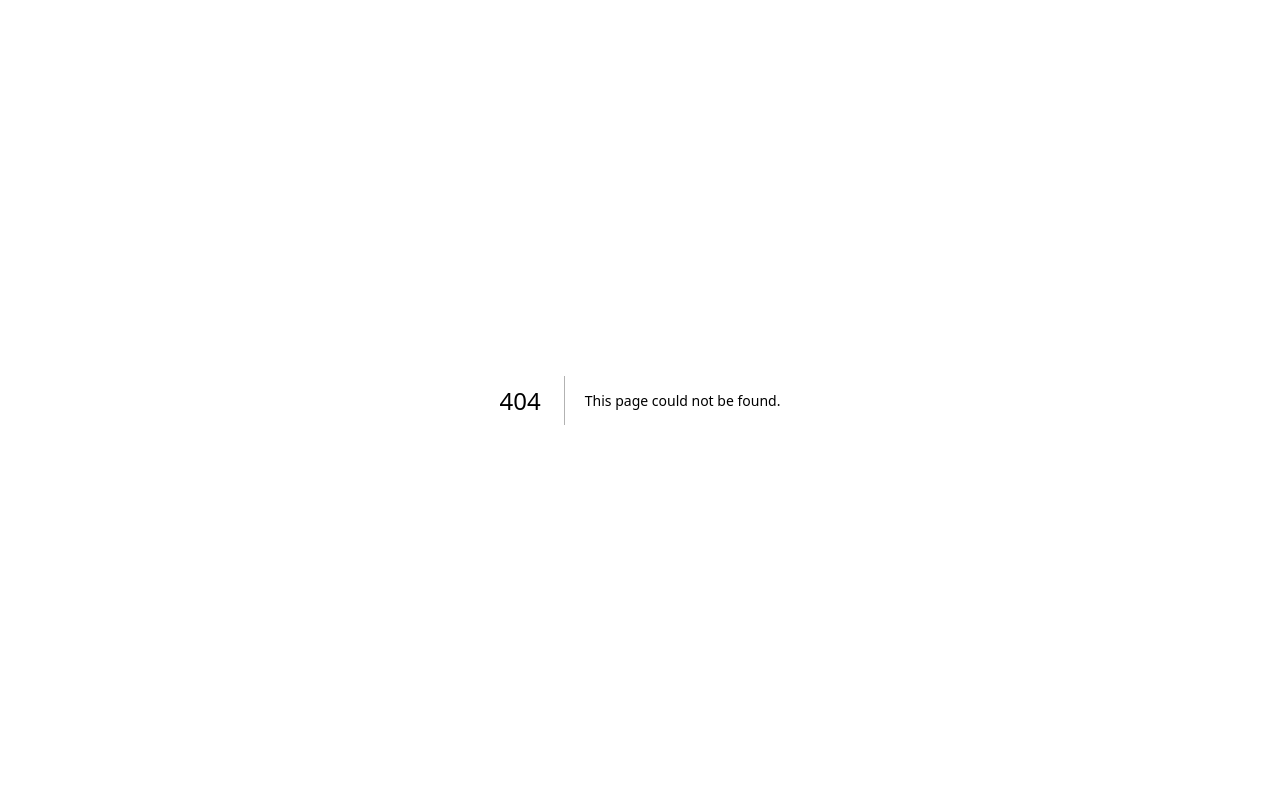
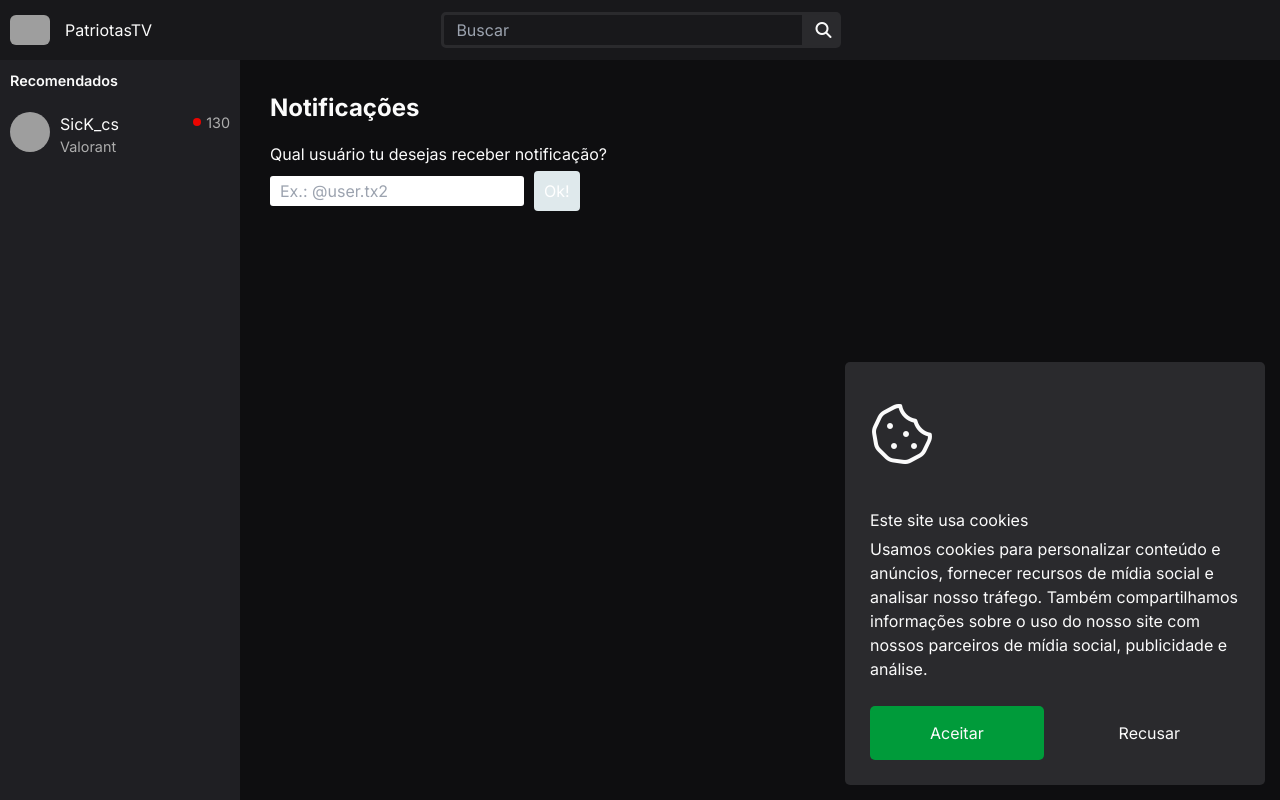
Before and after one commit to wchar-t/projeto-es-2023-01, a Next.js app in the folder web/: page /notificate in a window 1280 px wide. Before the commit this address had no page. Built offline with nearby package versions, Linux system fonts and the light colour scheme; grey boxes are pictures that could not be loaded.

Commit message:
ft: notificações

```diff
--- /dev/null
+++ b/web/components/Notificate/index.tsx
@@ -0,0 +1,40 @@
+import Link from "next/link";
+import React, { useState, ChangeEvent } from 'react';
+
+const notificateComp: React.FC = () => {
+    const [usuario, usuarioid] = useState<string>('');
+
+    const input_change = (event: ChangeEvent<HTMLInputElement>) => {
+        usuarioid(event.target.value);
+    };
+
+    return (
+        <div>
+            <input type="text"
+                id="usuario"
+                placeholder="Ex.: @user.tx2"
+                style={{
+                    height: '25px',
+                    marginRight: '10px',
+                    marginTop: '10px',
+                    padding: '15px 10px',
+                    color: '#ccc',
+                    borderRadius: '3px'
+                }}
+                value={usuario}
+                onChange={input_change} />
+            <button style={{
+                borderRadius: '4px',
+                outline: 'None',
+                cursor: 'pointer',
+                padding: '8px 10px',
+                backgroundColor: '#DFE9EC',
+                color: '#fff'
+            }}>
+                Ok!
+            </button>
+        </div>
+    );
+};
+
+export default notificateComp;
--- a/web/package.json
+++ b/web/package.json
@@ -14,7 +14,7 @@
     "@types/react-dom": "18.2.1",
     "eslint": "^8.39.0",
     "eslint-config-next": "13.3.1",
-    "next": "13.3.1",
+    "next": "^13.3.1",
     "react": "18.2.0",
     "react-dom": "18.2.0",
     "typescript": "5.0.4"
--- /dev/null
+++ b/web/pages/notificate.tsx
@@ -0,0 +1,18 @@
+import Page from '@/components/Page';
+import styles from '@/styles/Home.module.css';
+import Notificate from '@/components/Notificate'
+
+
+export default function Home() {
+  return (
+    <Page>
+      <div className={styles.section}>
+        <div className={styles['section-title']}>
+          Notificações
+        </div>
+      </div>
+      <div>Qual usuário tu desejas receber notificação?</div>
+      <Notificate />
+    </Page>
+  );
+}
```
Also changed, not shown: 1 other file (tests, documents, lock files or other folders).
